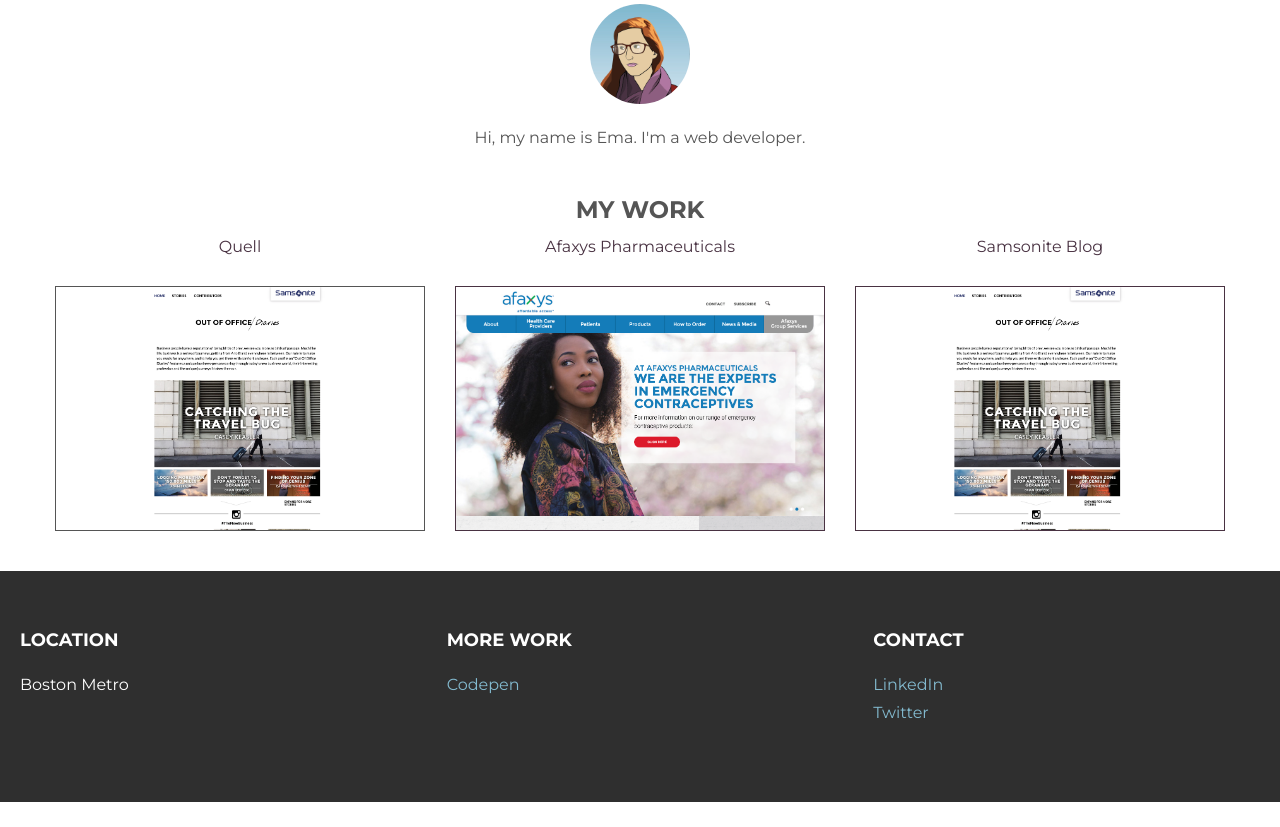
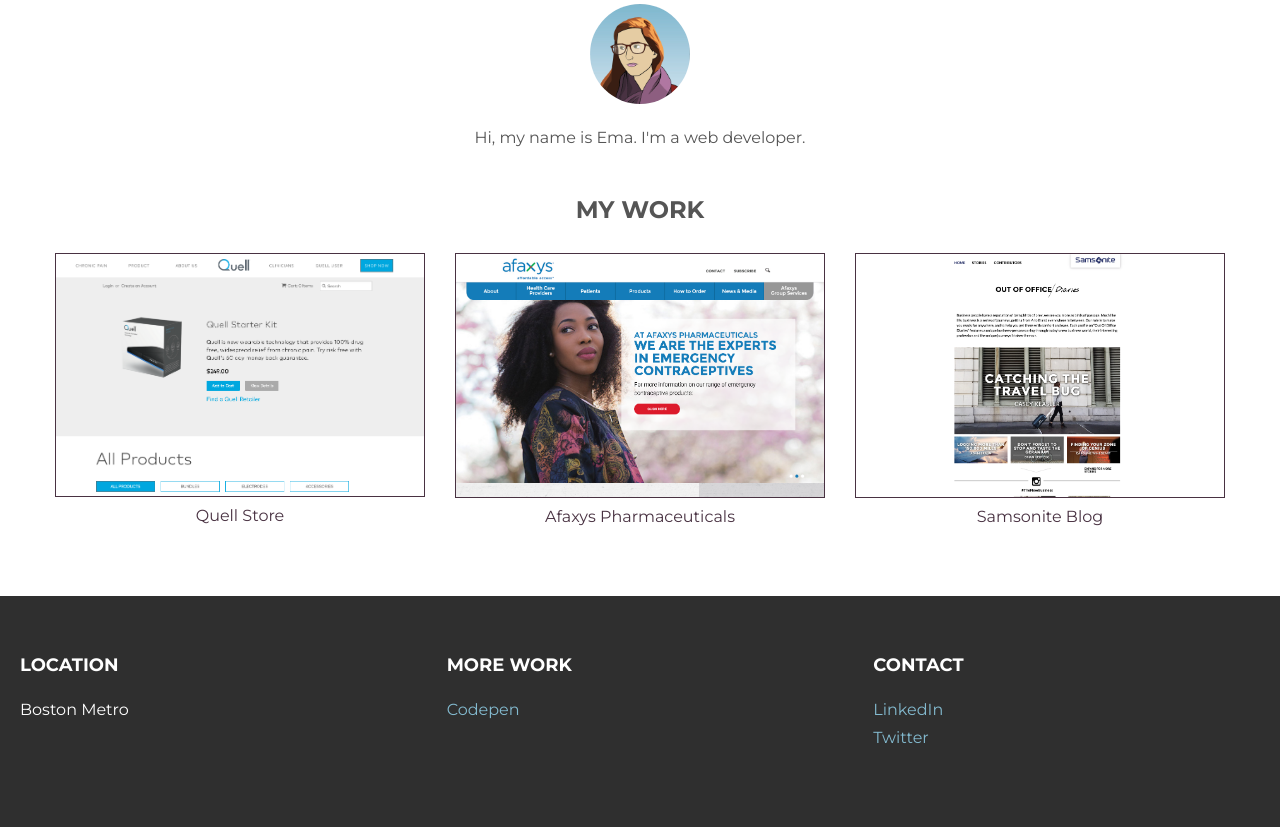
Before and after one commit to eeloftis/eeloftis.github.io, a PHP site: page / in a window 1280 px wide. Shown: the part 200-1027 px from the top of the page. Before the commit the page ends 1002 px from the top, so only its background shows below. Run offline with PHP 8.4, Linux system fonts and the light colour scheme; some libraries are stand-ins or nearby versions.

Commit message:
added quell, fixed spacing

```diff
--- a/assets/css/main.css
+++ b/assets/css/main.css
@@ -99,6 +99,7 @@
   max-width: 100%;
   height: auto;
   border: 1px solid;
+  margin-bottom: 5px;
 }
 
 #footer {
--- a/index.html
+++ b/index.html
@@ -38,25 +38,36 @@
     </div>
     <div class="row">
       <h3 class="text-center">MY WORK</h3>
-      <div class="col-md-4 col-sm-4 col-xs-12" >
-          <a href="http://store.quellrelief.com/" target="_blank"><p>Quell</p></a>
+      <br>
+      <div class="col-md-4 col-md-offset-0 col-sm-4 col-xs-10 col-xs-offset-1" >
 
-            <img src="assets/img/oood.png" class="work">
+            <a href="http://store.quellrelief.com/" target="_blank">  <img src="assets/img/quell.png" class="work"></a>
+
+
+            <a href="http://store.quellrelief.com/" target="_blank"><p>Quell Store</p></a>
 
 
       </div>
-      <div class="col-md-4 col-sm-4 col-xs-12" >
-        <a href="http://www.afaxys.com" target="_blank"><p>Afaxys Pharmaceuticals</p></a>
+
+
+      <div class="col-md-4  col-md-offset-0 col-sm-4 col-xs-10 col-xs-offset-1" >
+
 
           <a href="http://www.afaxys.com" target="_blank">  <img src="assets/img/afaxys.png" class="work"></a>
 
+          <a href="http://www.afaxys.com" target="_blank"><p>Afaxys Pharmaceuticals</p></a>
+
       </div>
 
-      <div class="col-md-4 col-sm-4 col-xs-12" >
-        <a href="http://www.outofofficediaries.com" target="_blank"><p>Samsonite Blog</p></a>
+      <div class="col-md-4  col-md-offset-0 col-sm-4 col-xs-10 col-xs-offset-1" >
+
+
         <a href="http://www.outofofficediaries.com" target="_blank">
           <img src="assets/img/oood.png" class="work">
 </a>
+
+  <a href="http://www.outofofficediaries.com" target="_blank"><p>Samsonite Blog</p></a>
+
 
       </div>
       <!-- <div class="col-md-6 col-sm-6" style="height: 475px;width: 512px;">
```
Also changed, not shown: assets/img/quell.png (added), 1 other file.
